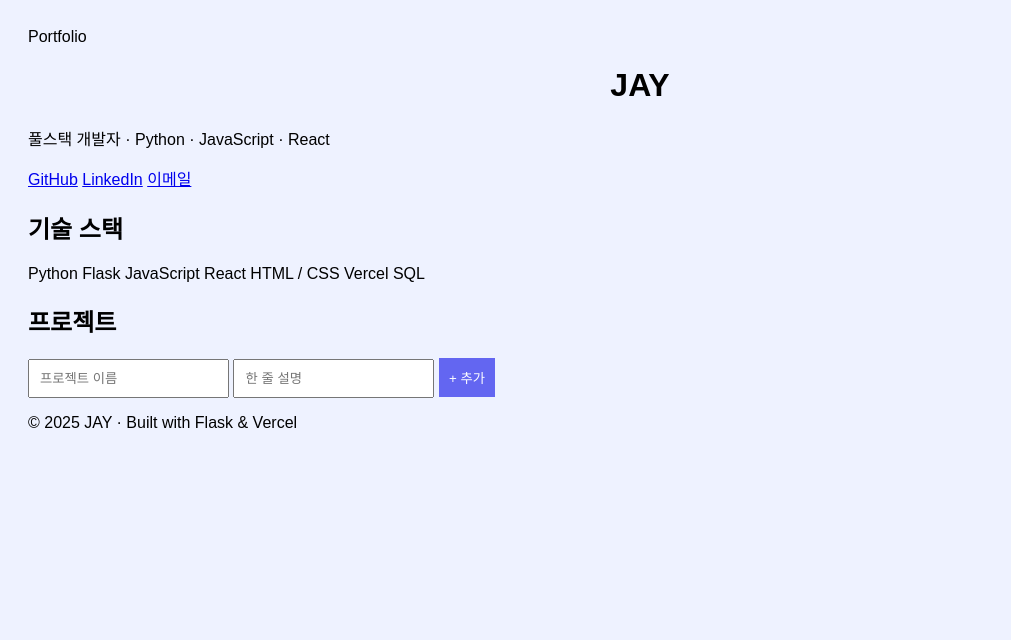
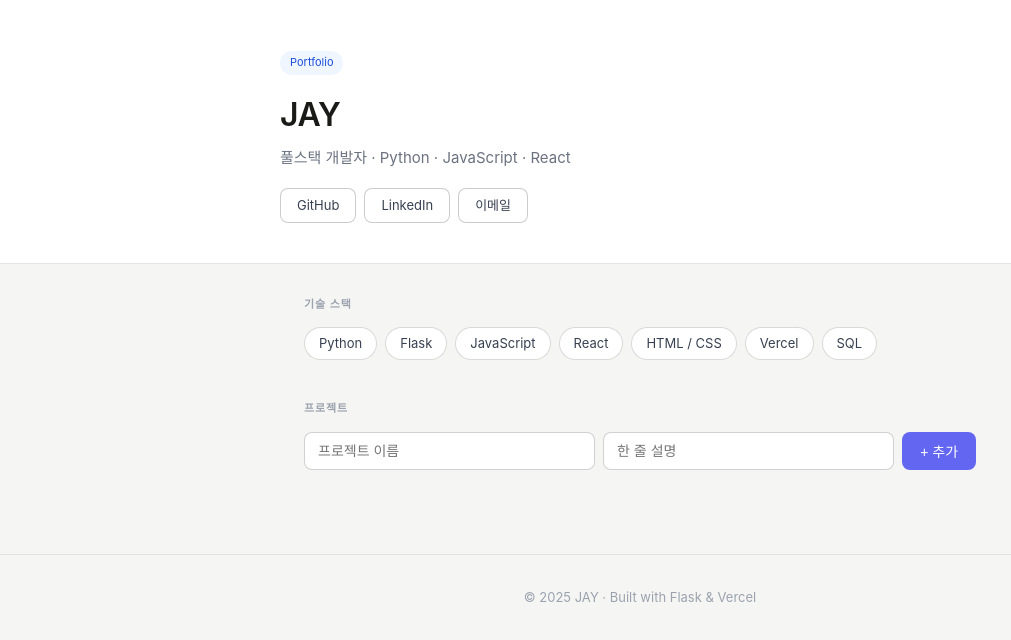
Before and after one commit to minjong7177/portfolio, a plain HTML site: page public/index.html in a window 1280 px wide. Shown: the whole page, without its empty margins (0-1011 px from the left). Drawn offline with Linux system fonts and the light colour scheme; no server answers.

Commit message:
Update style.css

```diff
--- a/public/style.css
+++ b/public/style.css
@@ -1,35 +1,224 @@
-body {
-    font-family: sans-serif;
-    background: #eef2ff;
-    padding: 20px;
+*, *::before, *::after {
+  box-sizing: border-box;
+  margin: 0;
+  padding: 0;
 }
 
-h1 {
-    text-align: center;
+body {
+  font-family: -apple-system, BlinkMacSystemFont, 'Segoe UI', sans-serif;
+  background: #f5f5f3;
+  color: #1a1a18;
+  line-height: 1.6;
 }
 
-.form {
-    display: flex;
-    gap: 10px;
-    justify-content: center;
-    margin-bottom: 20px;
+/* ── Hero ── */
+.hero {
+  background: #ffffff;
+  border-bottom: 0.5px solid rgba(0,0,0,0.1);
+  padding: 3rem 2rem 2.5rem;
 }
 
-input {
-    padding: 10px;
+.hero-inner {
+  max-width: 720px;
+  margin: 0 auto;
 }
 
-button {
-    padding: 10px;
-    background: #6366f1;
-    color: white;
-    border: none;
+.badge {
+  display: inline-block;
+  font-size: 11px;
+  background: #eff6ff;
+  color: #1d4ed8;
+  padding: 3px 10px;
+  border-radius: 20px;
+  margin-bottom: 14px;
+}
+
+.hero h1 {
+  font-size: 32px;
+  font-weight: 600;
+  letter-spacing: -0.01em;
+}
+
+.subtitle {
+  font-size: 15px;
+  color: #6b7280;
+  margin-top: 6px;
+}
+
+.hero-links {
+  display: flex;
+  gap: 8px;
+  margin-top: 18px;
+  flex-wrap: wrap;
+}
+
+.hero-links a {
+  font-size: 13px;
+  padding: 6px 16px;
+  border: 0.5px solid rgba(0,0,0,0.2);
+  border-radius: 8px;
+  color: #374151;
+  text-decoration: none;
+  background: white;
+  transition: background 0.15s;
+}
+
+.hero-links a:hover {
+  background: #f3f4f6;
+}
+
+/* ── Layout ── */
+.container {
+  max-width: 720px;
+  margin: 0 auto;
+  padding: 2rem 1.5rem;
+  display: flex;
+  flex-direction: column;
+  gap: 2.5rem;
+}
+
+.section {}
+
+.section-title {
+  font-size: 11px;
+  font-weight: 600;
+  letter-spacing: 0.08em;
+  text-transform: uppercase;
+  color: #9ca3af;
+  margin-bottom: 14px;
+}
+
+/* ── Skill pills ── */
+.pills {
+  display: flex;
+  flex-wrap: wrap;
+  gap: 8px;
+}
+
+.pill {
+  font-size: 13px;
+  padding: 5px 14px;
+  border-radius: 20px;
+  border: 0.5px solid rgba(0,0,0,0.15);
+  background: white;
+  color: #374151;
+}
+
+/* ── Add bar ── */
+.add-bar {
+  display: flex;
+  gap: 8px;
+  margin-bottom: 1.25rem;
+  flex-wrap: wrap;
+}
+
+.add-bar input {
+  flex: 1;
+  min-width: 140px;
+  font-size: 14px;
+  padding: 9px 13px;
+  border: 0.5px solid rgba(0,0,0,0.18);
+  border-radius: 8px;
+  background: white;
+  color: #1a1a18;
+  outline: none;
+  transition: border-color 0.15s;
+}
+
+.add-bar input:focus {
+  border-color: #6366f1;
+}
+
+.add-bar button {
+  font-size: 14px;
+  padding: 9px 18px;
+  background: #6366f1;
+  color: white;
+  border: none;
+  border-radius: 8px;
+  cursor: pointer;
+  white-space: nowrap;
+  transition: background 0.15s;
+}
+
+.add-bar button:hover {
+  background: #4f46e5;
+}
+
+/* ── Project cards ── */
+.cards {
+  display: grid;
+  grid-template-columns: repeat(auto-fill, minmax(200px, 1fr));
+  gap: 12px;
 }
 
 .card {
-    background: white;
-    padding: 15px;
-    margin: 10px auto;
-    max-width: 500px;
-    border-radius: 10px;
+  background: white;
+  border: 0.5px solid rgba(0,0,0,0.1);
+  border-radius: 12px;
+  padding: 1.1rem 1.25rem;
+  display: flex;
+  flex-direction: column;
+  gap: 6px;
 }
+
+.card-tag {
+  display: inline-block;
+  font-size: 11px;
+  padding: 2px 9px;
+  border-radius: 20px;
+  background: #eff6ff;
+  color: #1d4ed8;
+  width: fit-content;
+}
+
+.card h3 {
+  font-size: 15px;
+  font-weight: 600;
+  color: #111827;
+}
+
+.card p {
+  font-size: 13px;
+  color: #6b7280;
+  flex: 1;
+}
+
+.card-foot {
+  display: flex;
+  justify-content: flex-end;
+  margin-top: 8px;
+}
+
+.btn-delete {
+  font-size: 12px;
+  padding: 4px 10px;
+  border: 0.5px solid rgba(0,0,0,0.15);
+  border-radius: 6px;
+  background: none;
+  color: #9ca3af;
+  cursor: pointer;
+  transition: color 0.15s, border-color 0.15s;
+}
+
+.btn-delete:hover {
+  color: #ef4444;
+  border-color: #fca5a5;
+}
+
+.empty {
+  font-size: 14px;
+  color: #9ca3af;
+  padding: 2rem 0;
+  text-align: center;
+}
+
+/* ── Footer ── */
+.footer {
+  text-align: center;
+  padding: 2rem;
+  font-size: 13px;
+  color: #9ca3af;
+  border-top: 0.5px solid rgba(0,0,0,0.08);
+  margin-top: 2rem;
+}
```
